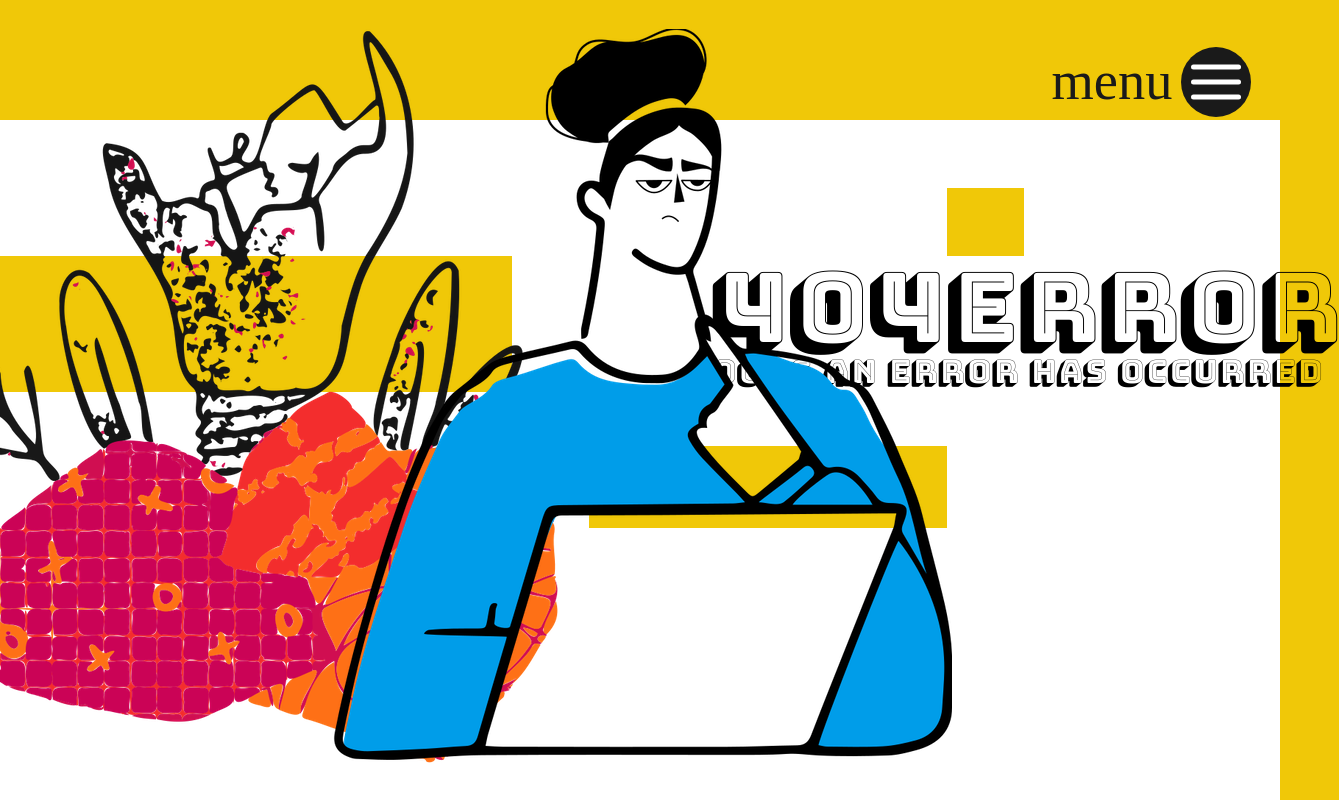
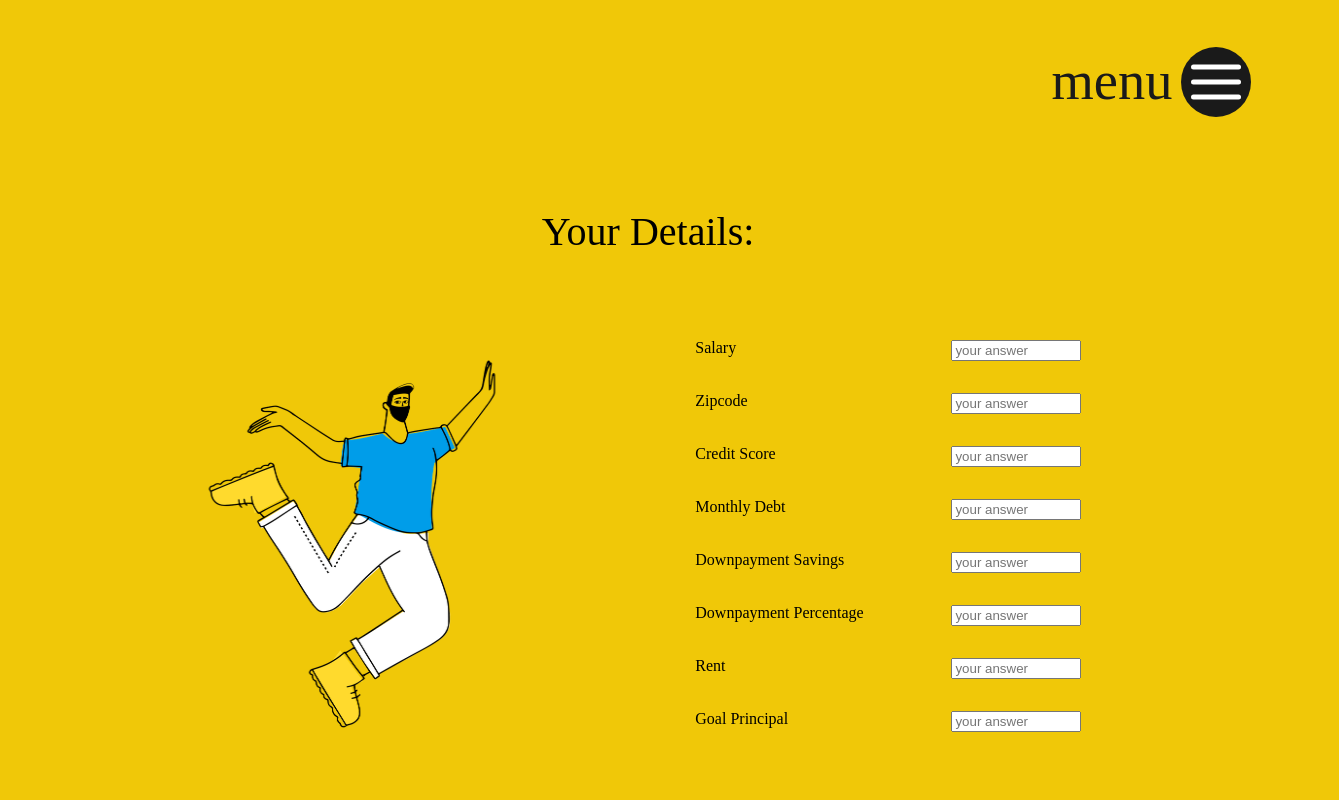
Before and after one commit to Dream-Home-PEABOT/DreamHome_FEE, a React (Create React App) app: page /Profile in a window 1280 px wide. Shown: the top 800 px of the page, 1339 px wide, since content can reach past the window. Built offline with nearby package versions, Linux system fonts and the light colour scheme; no server answers; a web font is replaced by a local one.

Commit message:
Add profile path

```diff
--- a/src/components/App/App.tsx
+++ b/src/components/App/App.tsx
@@ -17,6 +17,7 @@ import Journey from "../Journey/Journey";
 import { Survey } from "../Survey/Survey";
 import { Question } from "../Question/Question";
 import { Login } from "../Login/Login";
+import { Profile } from "../Profile/Profile";
 import GenerateReport from "../GenerateReport/GenerateReport";
 import Report from "../Report/Report";
 import Error from "../Error/Error";
@@ -68,7 +69,8 @@ const App: React.FC = () => {
           {transitions.map(({ item, props, key }) => (
             <animated.div key={key} style={props}>
               <Switch location={item}>
-                <Redirect exact from="/" to="/home" />
+                <Redirect exact from="/" to="/Profile" />
+                <Route exact path="/profile" component={Profile} />
                 <Route exact path="/home" component={Home} />
                 <Route exact path="/journey" component={Journey} />
                 <Route exact path="/login" component={Login} />
```
